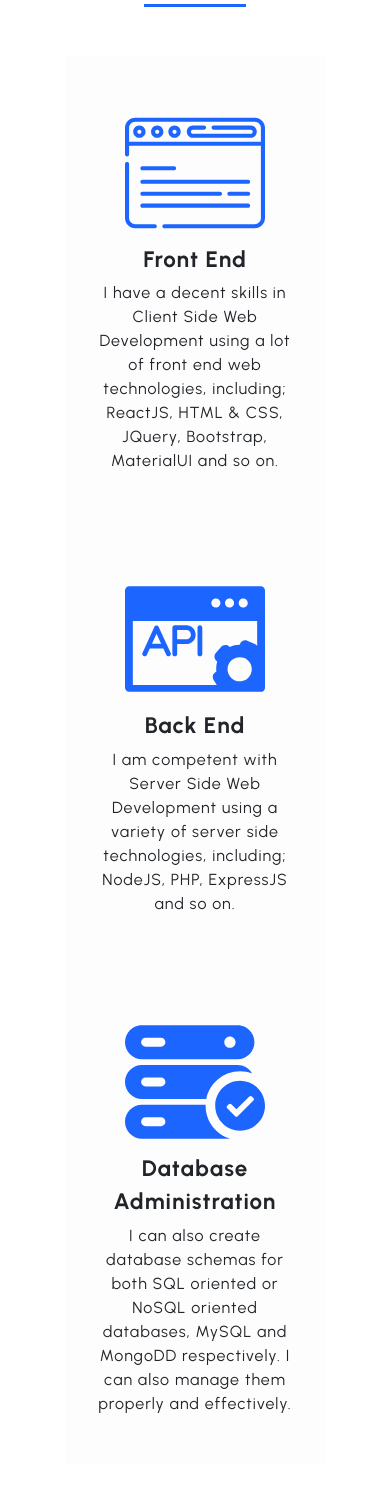
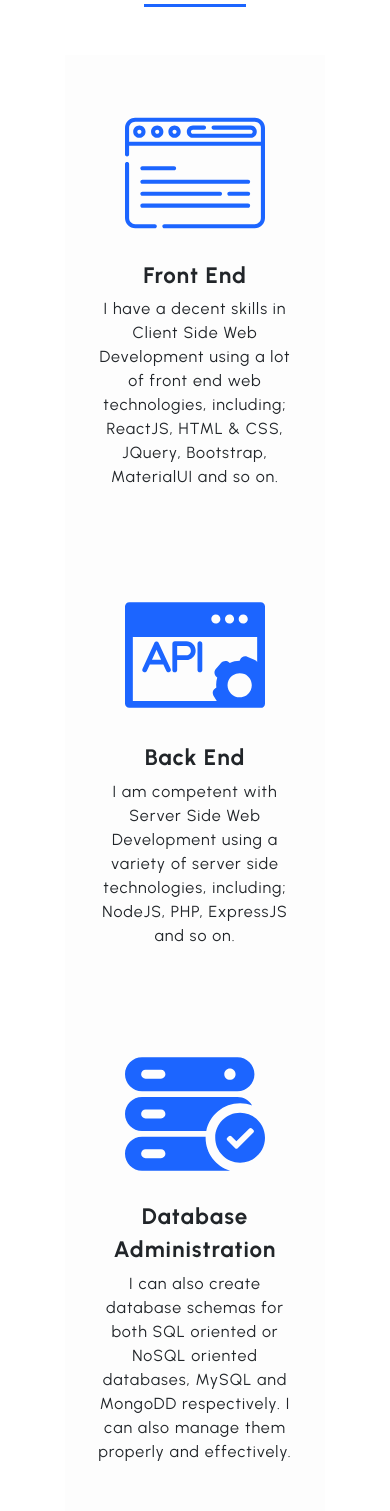
Before and after one commit to devvyhac/devvyhac, a PHP site: page / in a window 390 px wide. Shown: the part 1002-2513 px from the top of the page. Run offline with PHP 8.4, Linux system fonts and the light colour scheme; some libraries are stand-ins or nearby versions; some web fonts are replaced.

Commit message:
UI responsiveness update

```diff
--- a/css/skills.css
+++ b/css/skills.css
@@ -23,6 +23,7 @@
 .skills .skill .label{
     font-size: 1.4rem;
     font-weight: bold;
+    margin-top: 1rem;
     margin-bottom: .3rem;
 }
 
--- a/css/style.css
+++ b/css/style.css
@@ -18,7 +18,7 @@ p, span, div, button, a, input, textarea {
 }
 
 .exps {
-    padding: 3rem 6rem;
+    padding: 3rem 4rem;
 }
 
 .exps .heading {
--- a/home.html
+++ b/home.html
@@ -5,17 +5,19 @@
     <meta http-equiv="X-UA-Compatible" content="IE=edge">
     <meta name="viewport" content="width=device-width, initial-scale=1.0">
     <title>HNG Resume Task 2</title>
+
     <script src="https://unpkg.com/sweetalert/dist/sweetalert.min.js"></script>
     <script src="https://ajax.googleapis.com/ajax/libs/jquery/3.5.1/jquery.min.js"></script>
     <script src="https://cdn.jsdelivr.net/npm/bootstrap@5.0.2/dist/js/bootstrap.bundle.min.js"></script>
+
     <link href="https://cdn.jsdelivr.net/npm/bootstrap@5.0.2/dist/css/bootstrap.min.css" rel="stylesheet">
     <link rel="stylesheet" href="https://pro.fontawesome.com/releases/v5.10.0/css/all.css"/>
     <link rel="stylesheet" href="css/style.css">
     <link rel="stylesheet" href="css/header.css">
-    <link rel="stylesheet" href="css/contact.css">
     <link rel="stylesheet" href="css/portfolio.css">
     <link rel="stylesheet" href="css/about.css">
     <link rel="stylesheet" href="css/skills.css">
+    <link rel="stylesheet" href="css/contact.css">
 </head>
 <body>
     <div class="nav-2" id="nav-2">
```
